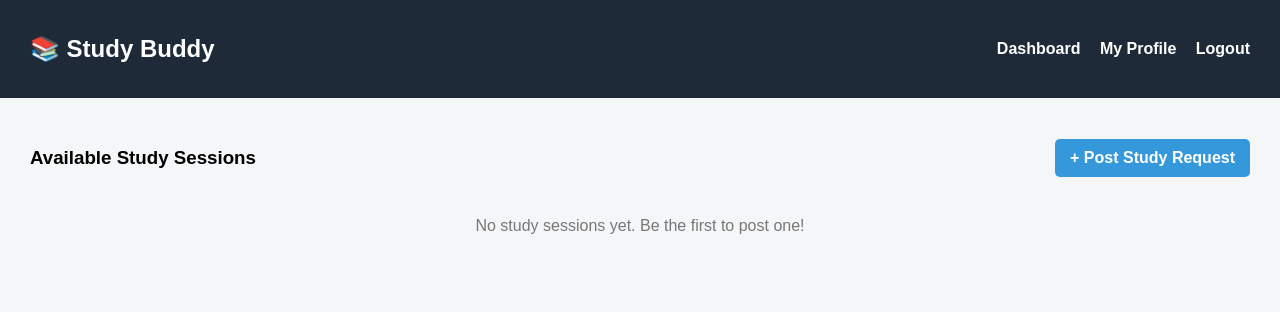
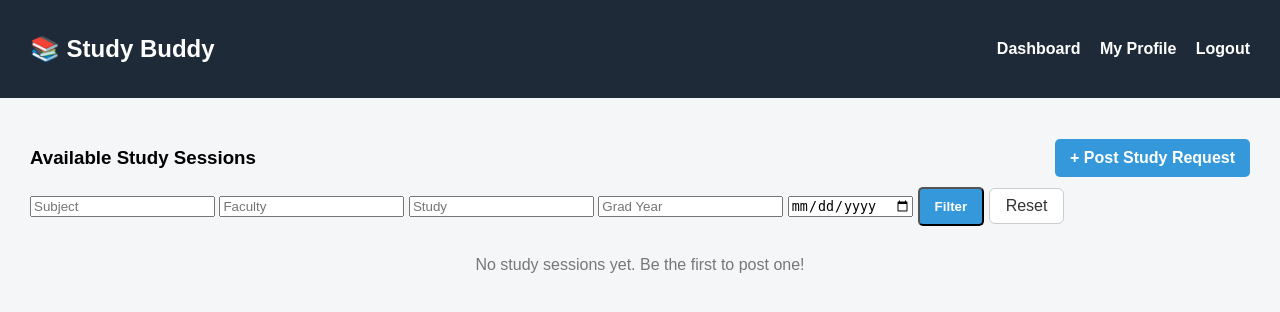
Before and after one commit to jessedanoesastro/ddw-finalproject, a Flask app: page /dashboard in a window 1280 px wide. Shown: the top 312 px of the page. Run offline with Flask 3, Linux system fonts and the light colour scheme; the visitor is signed in with stand-in values (Sample User, id 1); data comes from the database, SQL or seed files in the repository; data that the repository does not hold is empty.

Commit message:
added a filter

```diff
--- a/app/main/routes.py
+++ b/app/main/routes.py
@@ -75,25 +75,6 @@ def register():
 
     return render_template("register.html", form=form)
 
-@bp.route("/dashboard")
-@login_required
-def dashboard():
-    sessions = db.session.scalars(sa.select(Session)).all()
-    return render_template("dashboard.html", study_requests=sessions)
-
-@bp.route("/profile")
-@login_required
-def profile():
-    return render_template("profile.html", user=current_user)
-
-@bp.route("/profile/<int:user_id>")
-@login_required
-def user_profile(user_id):
-    user = db.session.get(User, user_id)
-    if user is None:
-        abort(404)
-
-    return render_template("profile.html", user=user)
 
 @bp.route("/create", methods=["GET", "POST"])
 @login_required
@@ -244,3 +225,61 @@ def leave_request(request_id):
     db.session.commit()
     flash("Left session successfully!")
     return redirect(url_for("main.dashboard"))
+
+@bp.route("/profile")
+@login_required
+def profile():
+    # user = current_user wordt automatisch gebruikt
+    return render_template("profile.html", user=current_user)
+
+@bp.route("/profile/<int:user_id>")
+@login_required
+def user_profile(user_id):
+    user = db.session.get(User, user_id)
+    if user is None:
+        abort(404)
+    return render_template("profile.html", user=user)
+
+
+
+@bp.route("/dashboard")
+@login_required
+def dashboard():
+    # Start query voor alle sessions
+    query = sa.select(Session).join(User, Session.created_by_id == User.id)
+
+    # Haal filters uit query params
+    subject = request.args.get("subject", "").strip()
+    faculty = request.args.get("faculty", "").strip()
+    study = request.args.get("study", "").strip()
+    grad_year = request.args.get("grad_year", "").strip()
+    date = request.args.get("date", "").strip()
+
+    # Filteren op session properties
+    if subject:
+        query = query.where(Session.subject.ilike(f"%{subject}%"))
+    if date:
+        try:
+            date_obj = datetime.fromisoformat(date)
+            query = query.where(Session.starts_at >= date_obj)
+        except ValueError:
+            pass  # negeer ongeldige datum
+
+    # Filteren op user properties (creator)
+    if faculty:
+        query = query.where(User.faculty.ilike(f"%{faculty}%"))
+    if study:
+        query = query.where(User.study.ilike(f"%{study}%"))
+    if grad_year:
+        try:
+            grad_year_int = int(grad_year)
+            query = query.where(User.grad_year == grad_year_int)
+        except ValueError:
+            pass
+
+    sessions = db.session.scalars(query).all()
+
+    return render_template("dashboard.html", study_requests=sessions,
+                           filters={"subject": subject, "faculty": faculty,
+                                    "study": study, "grad_year": grad_year,
+                                    "date": date})
--- a/app/templates/dashboard.html
+++ b/app/templates/dashboard.html
@@ -9,6 +9,22 @@
         + Post Study Request
     </a>
 </div>
+
+<form method="get" class="filter-form">
+    <input type="text" name="subject" placeholder="Subject"
+           value="{{ filters.subject }}">
+    <input type="text" name="faculty" placeholder="Faculty"
+           value="{{ filters.faculty }}">
+    <input type="text" name="study" placeholder="Study"
+           value="{{ filters.study }}">
+    <input type="number" name="grad_year" placeholder="Grad Year"
+           value="{{ filters.grad_year }}">
+    <input type="date" name="date" placeholder="Date"
+           value="{{ filters.date }}">
+    <button type="submit" class="post-btn">Filter</button>
+    <a href="{{ url_for('main.dashboard') }}" class="secondary-btn">Reset</a>
+</form>
+
 
 {% if study_requests %}
     {% for req in study_requests %}
```
